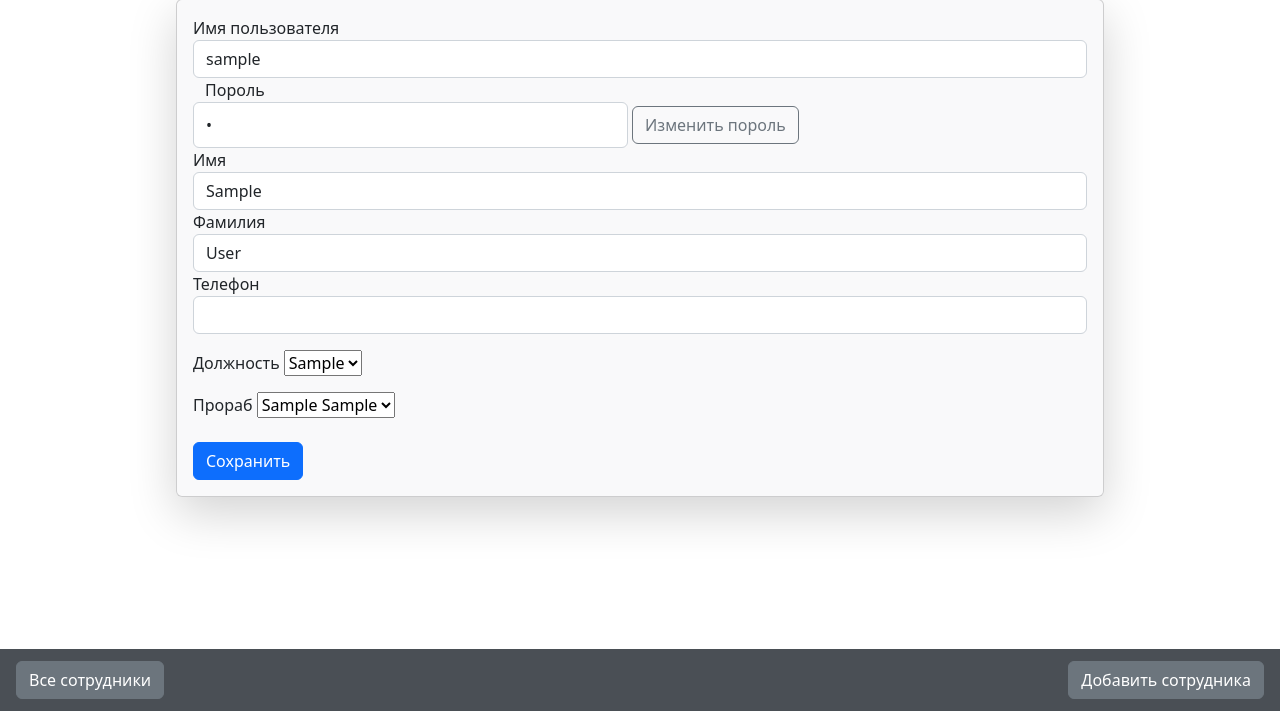
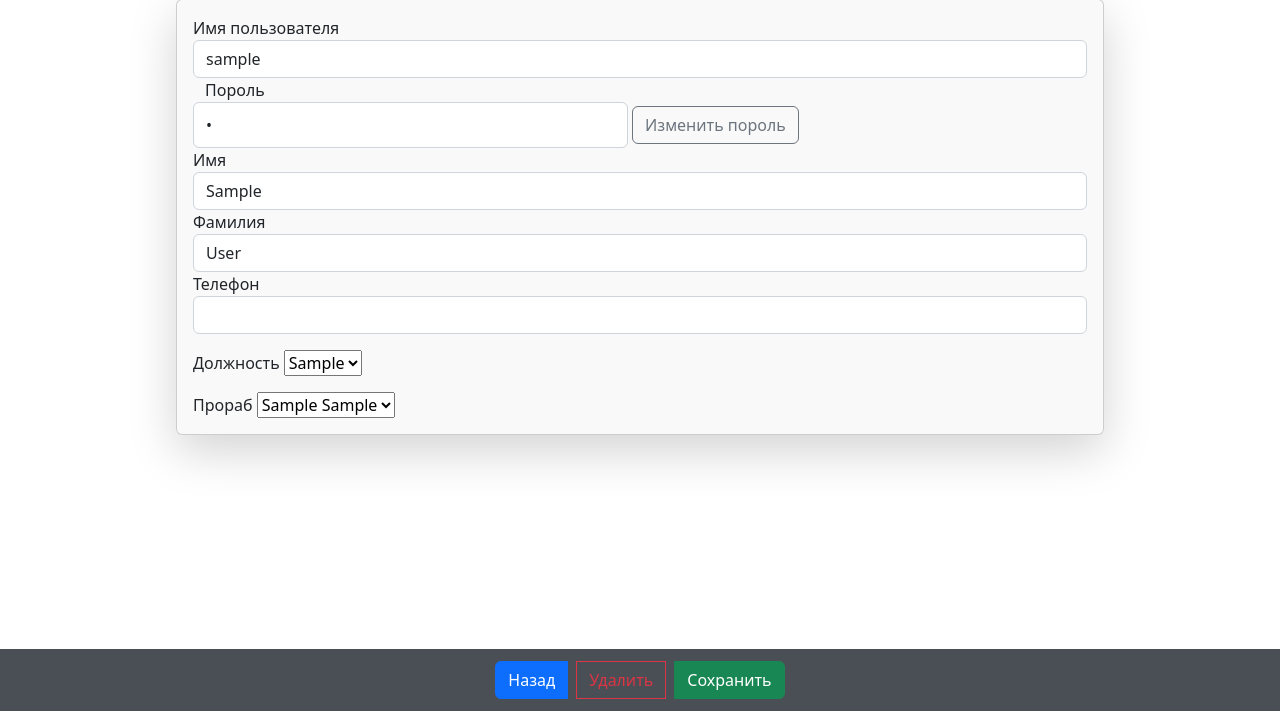
Before and after one commit to alexandrPushylo/kip, a Django app: template public_html/HelloDjango/templates/edit_staff.html in a window 1280 px wide. Shown: the part 89-800 px from the top of the page. Run offline with Django 3.2, Linux system fonts and the light colour scheme; tables that the repository leaves empty hold one stand-in row (values such as "Sample post"); the template is opened without the code that fills it: values that come from a table or form of the project are taken from there, most other values are stand-ins (such as "Sample title", 1, 10 or a date in 2020); some libraries are stand-ins or nearby versions.

Commit message:
ref, little fix

```diff
--- a/public_html/HelloDjango/templates/edit_staff.html
+++ b/public_html/HelloDjango/templates/edit_staff.html
@@ -1,6 +1,6 @@
 {% extends 'base.html' %}
 
-{% block content %}     {{ POST }}
+{% block content %}
 
 <div class="container-lg m-3 mx-auto w-75 p-3"  >
     <div class="card shadow-lg" style="background-color: rgba(247,247,248,0.71)">
@@ -8,7 +8,7 @@
 {#        <p class="card-text"> <b class="fs-5">Вес сотрудники </b> </p><hr>#}
       <div>
 
-        <form  method="post">{% csrf_token %}
+        <form id="edit_staff_form"  method="post">{% csrf_token %}
         <div >
             <label>Имя пользователя</label>
             <input type="text" required class="form-control" name="username" value="{{ current_user.username }}">
@@ -52,8 +52,6 @@
             </select>
         </div>
 
-        <br>
-        <button type="submit" class="btn btn-primary">Сохранить</button>
     </form>
 
 
@@ -72,6 +70,10 @@
 {% endblock %}
 
 {% block bottom_panel %}
-    <a href="{% url 'show_staff' %}" class="btn btn-outline-secondary active col-auto m-1" aria-current="page">Все сотрудники</a>
-    <a href="/signup/" class="btn btn-outline-secondary active col-auto m-1" aria-current="page">Добавить сотрудника</a>
+<div class="input-group d-flex justify-content-center align-items-center">
+  <a href="{% url 'show_staff' %}" class="btn btn-outline-primary active  col-auto m-1" aria-current="page">Назад</a>
+  <a href="{% url 'del_staff' current_user.id %}" class="btn btn-outline-danger  col-auto m-1" aria-current="page">Удалить</a>
+  <button form="edit_staff_form" type="submit" class="btn btn-success m-1">Сохранить</button>
+
+</div>
 {% endblock %}
--- a/public_html/HelloDjango/templates/show_staff.html
+++ b/public_html/HelloDjango/templates/show_staff.html
@@ -50,7 +50,7 @@
 
 {% block bottom_panel %}
 <div class="input-group d-flex justify-content-center align-items-center">
-  <a href="{% url 'start_page'  %}" class="btn btn-outline-primary active  col-auto m-1" aria-current="page"><i class="fa-solid fa-list"></i> Назад</a>
+  <a href="{% url 'start_page'  %}" class="btn btn-outline-primary active  col-auto m-1" aria-current="page">Назад</a>
 
     <a href="/signup/" class="btn btn-outline-success active col-auto m-1" aria-current="page">Добавить сотрудника</a>
 </div>
```
